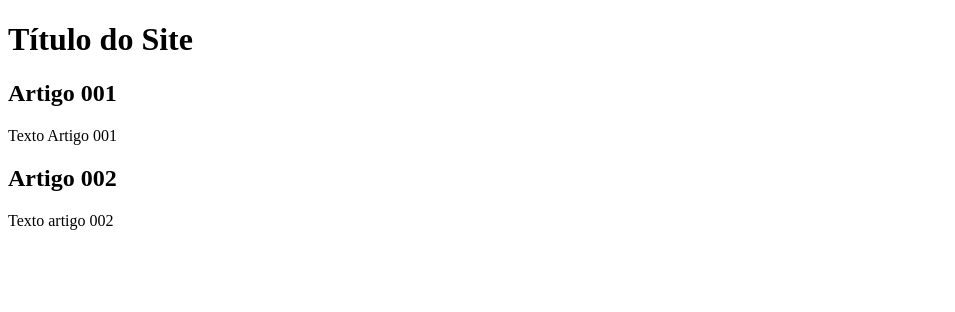
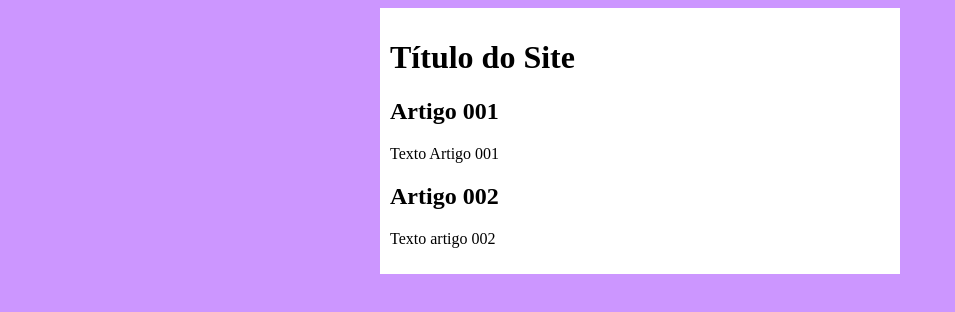
Before and after one commit to mauropanini/projeto-site, a plain HTML site: page index.html in a window 1280 px wide. Shown: the whole page, without its empty margins (0-955 px from the left). Drawn offline with Linux system fonts and the light colour scheme.

Commit message:
iniciei o design

```diff
--- /dev/null
+++ b/estolos/style.css
@@ -0,0 +1,17 @@
+{
+    font-family: Arial, Helvetica, sans_serif;
+    font-size: 16px;
+}
+
+body {
+    background-color: rgb(204, 150, 255);
+
+}
+
+main {
+    background-color: white;
+    width: 500px;
+    margin: auto;
+    padding: 10px;
+    box-shadow: 3px 3px 5px rgba (0, 0, 0.473);
+}
--- a/index.html
+++ b/index.html
@@ -4,6 +4,7 @@
     <meta charset="UTF-8">
     <meta name="viewport" content="width=device-width, initial-scale=1.0">
     <title>Título do Site</title>
+    <link rel="stylesheet" href="estolos/style.css">
 </head>
 <body>
     <main>
```
